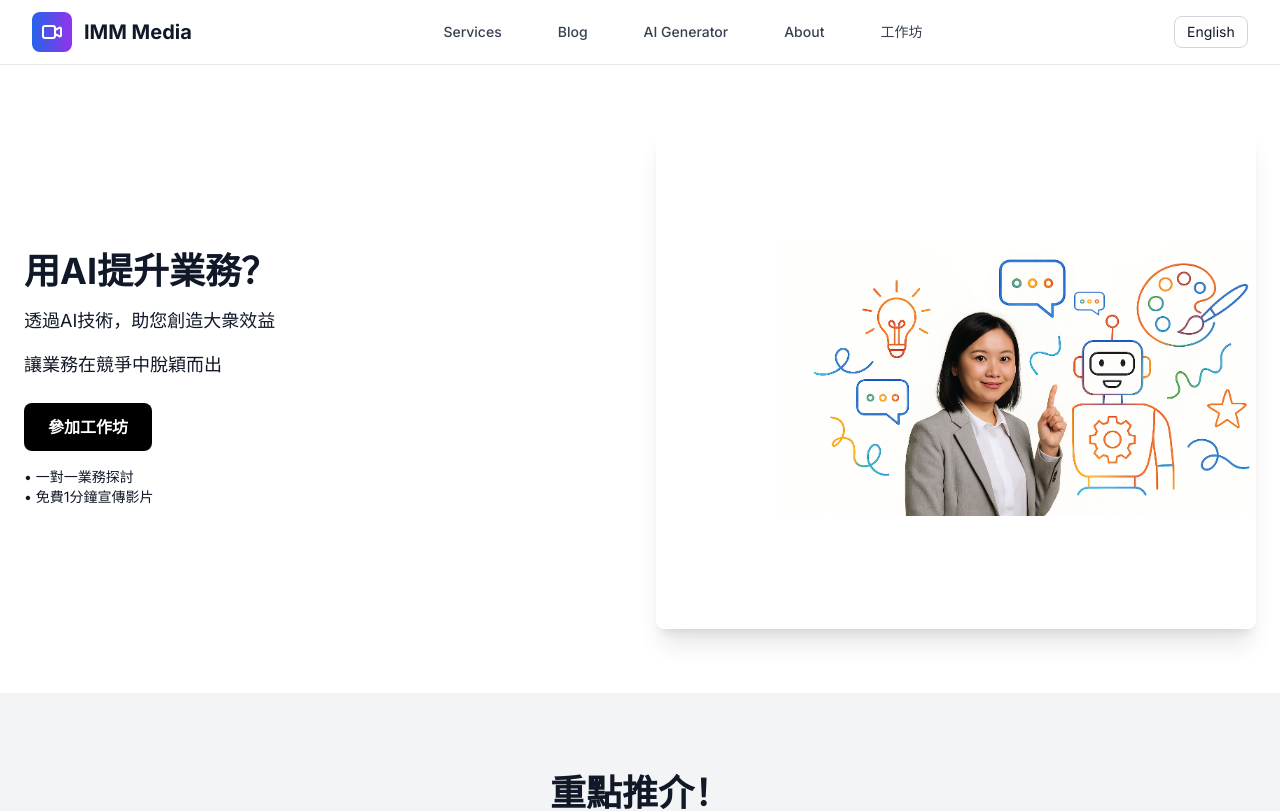
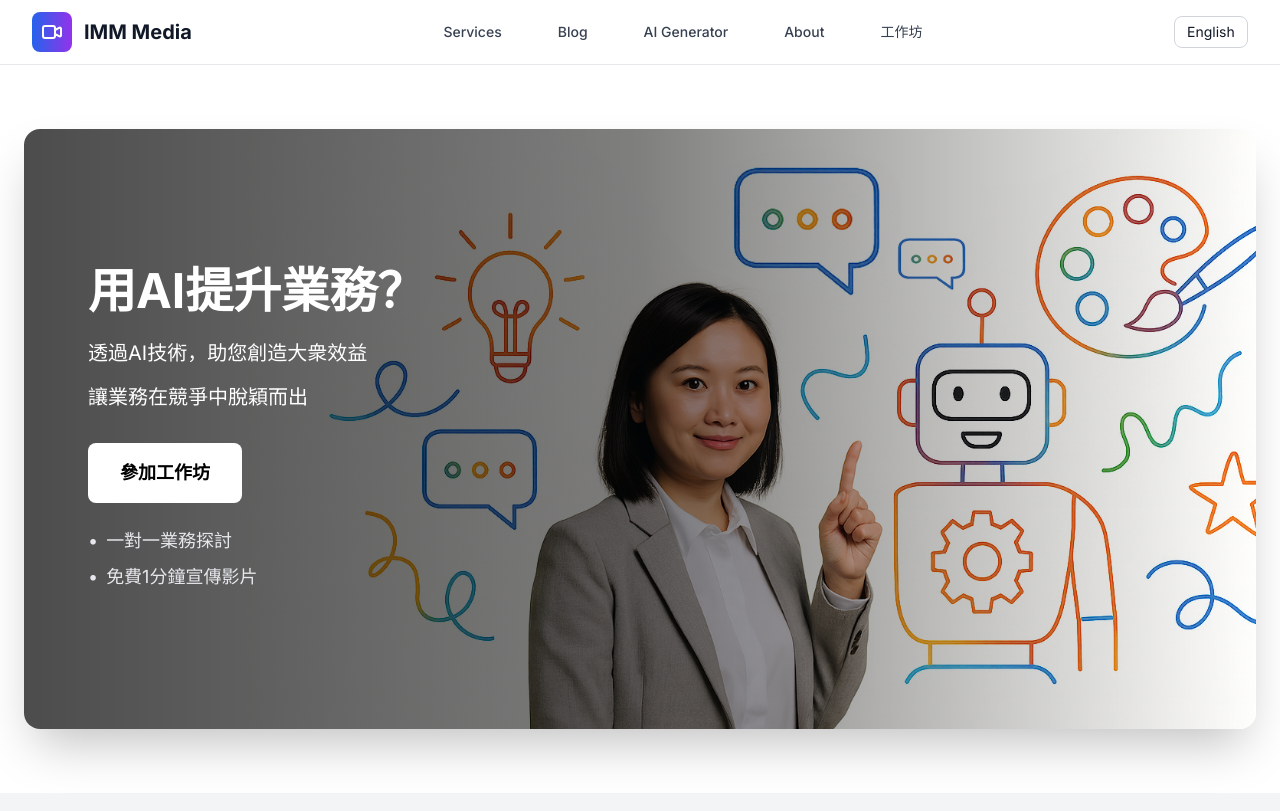
Before and after one commit to prisken/web_IMM, a Next.js app: page /en in a window 1280 px wide. Shown: the top 811 px of the page. Built offline with nearby package versions, Linux system fonts and the light colour scheme.

Commit message:
feat: redesign hero section with text overlay
- Overlay text and button on the hero image
- Add gradient background for better text visibility
- Increase image height and improve text positioning
- Enhance typography and spacing
- Update button style to stand out on dark background

```diff
--- a/src/app/[locale]/page.tsx
+++ b/src/app/[locale]/page.tsx
@@ -33,32 +33,38 @@ export default async function Page({ params }: { params: Promise<{ locale: strin
       {/* Hero Section */}
       <section className="bg-white py-16">
         <div className="container mx-auto px-4 sm:px-6">
-          <div className="grid grid-cols-1 md:grid-cols-2 gap-8 items-center">
-            <div className="text-left">
-              <h1 className="text-4xl font-bold mb-4">用AI提升業務？</h1>
-              <p className="text-lg mb-4">透過AI技術，助您創造大衆效益</p>
-              <p className="text-lg mb-6">讓業務在競爭中脫穎而出</p>
+          <div className="relative h-[600px] rounded-2xl overflow-hidden shadow-2xl">
+            <img
+              src="/images/Change_the_girl_in_black_outline_into_a_real_person_An_office_lady_from_hong_kong.png"
+              alt="Business woman with AI illustrations"
+              className="w-full h-full object-cover"
+            />
+            <div className="absolute inset-0 bg-gradient-to-r from-black/70 via-black/50 to-transparent">
+              <div className="absolute top-1/2 left-16 transform -translate-y-1/2 text-white max-w-lg">
+                <h1 className="text-5xl font-bold mb-6">用AI提升業務？</h1>
+                <p className="text-xl mb-4">透過AI技術，助您創造大衆效益</p>
+                <p className="text-xl mb-8">讓業務在競爭中脫穎而出</p>
                 <div className="flex flex-col sm:flex-row gap-4">
                   <Link
                     href={`/${locale}/workshop`}
-                  className="bg-black text-white px-6 py-3 rounded-lg font-semibold hover:bg-gray-800 transition-colors text-base inline-block text-center"
+                    className="bg-white text-black px-8 py-4 rounded-lg font-semibold hover:bg-gray-100 transition-all transform hover:scale-105 text-lg inline-block text-center"
                   >
                     參加工作坊
                   </Link>
                 </div>
-              <div className="mt-4">
-                <ul className="text-sm">
-                  <li>• 一對一業務探討</li>
-                  <li>• 免費1分鐘宣傳影片</li>
+                <div className="mt-6">
+                  <ul className="text-lg space-y-2 text-gray-200">
+                    <li className="flex items-center">
+                      <span className="mr-2">•</span>
+                      一對一業務探討
+                    </li>
+                    <li className="flex items-center">
+                      <span className="mr-2">•</span>
+                      免費1分鐘宣傳影片
+                    </li>
                   </ul>
                 </div>
               </div>
-            <div className="relative flex justify-center items-center">
-              <img
-                src="/images/Change_the_girl_in_black_outline_into_a_real_person_An_office_lady_from_hong_kong.png"
-                alt="Business woman with AI illustrations"
-                className="w-full h-[500px] object-contain rounded-lg shadow-xl"
-              />
             </div>
           </div>
         </div>
```
Lines whose indentation alone changed are shown as unchanged.
